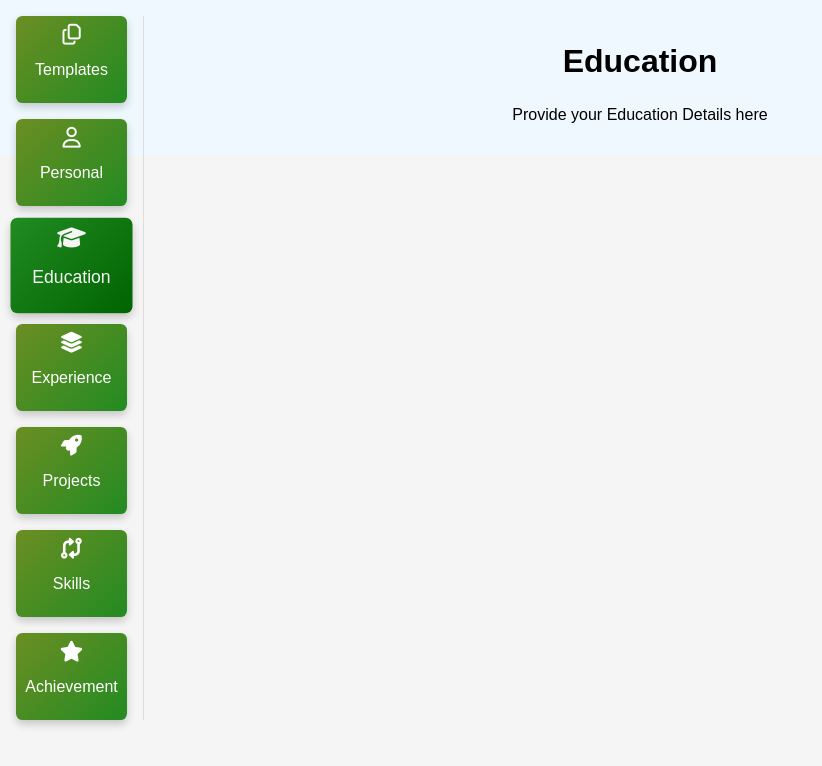
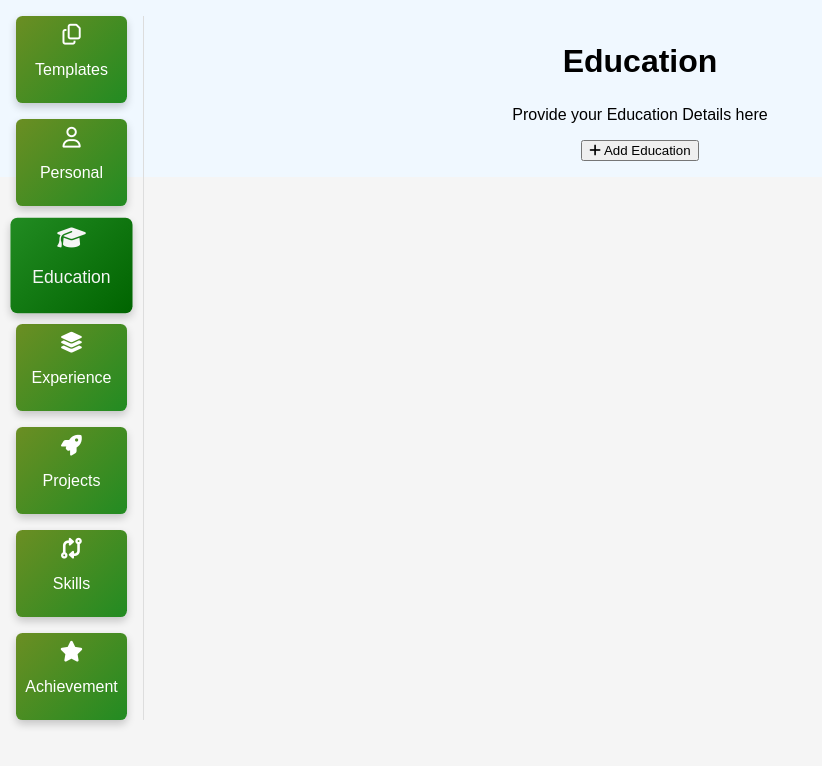
Before and after one commit to rohitghatal1/CVMaker-ReactJS, a React (Create React App) app: page / in a window 1280 px wide. Both pictures are taken after a click on the element "Education". Shown: the top 766 px of the page, without its empty margins (0-822 px from the left). Built offline with nearby package versions, Linux system fonts and the light colour scheme.

Commit message:
added education detail section

```diff
--- a/src/componentsInner/Education.js
+++ b/src/componentsInner/Education.js
@@ -9,7 +9,12 @@ export default function Education() {
         <p>Provide your Education Details here</p>
 
         <section className='educationSection'>
+            <div className="currentEducationDetails">
 
+            </div>
+            <div className="addNewEducationDetail">
+                <button><i className='fas fa-plus'></i> Add Education</button>
+            </div>
         </section>
       </div>
     </div>
```
